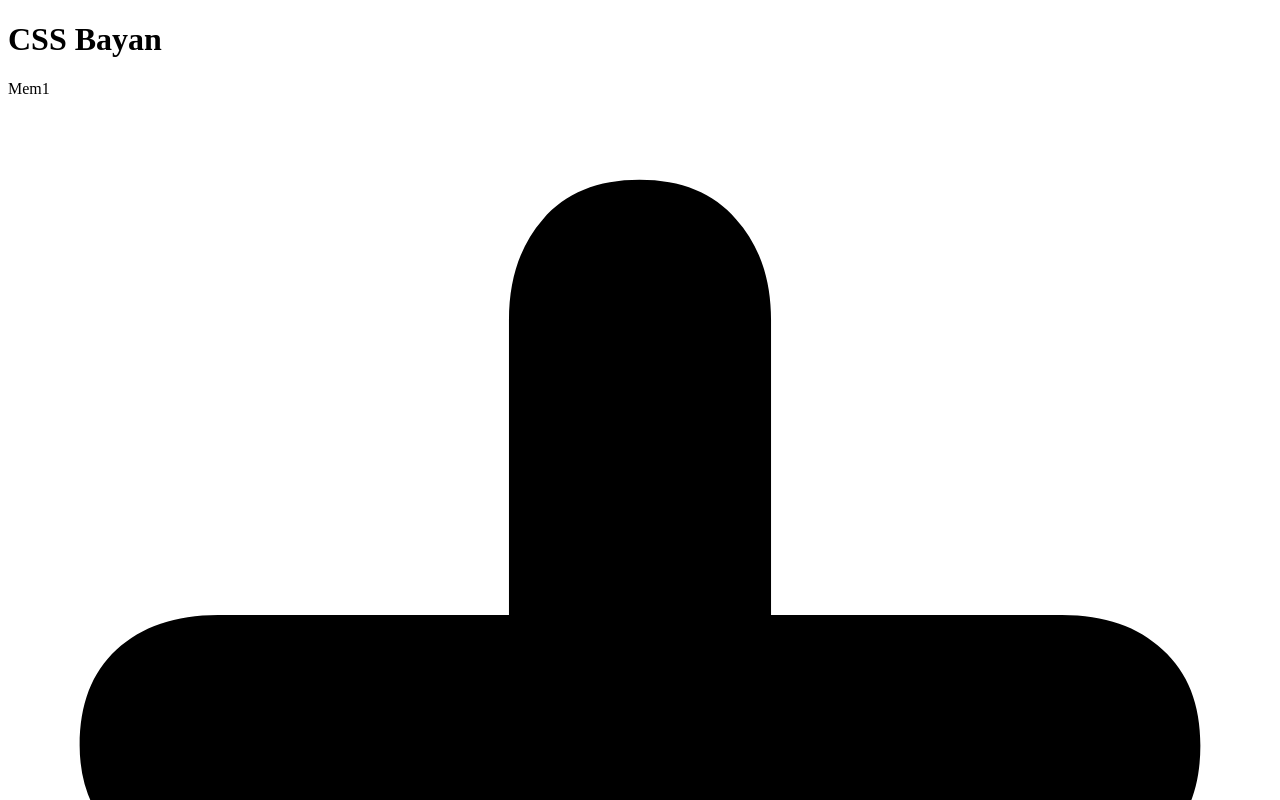
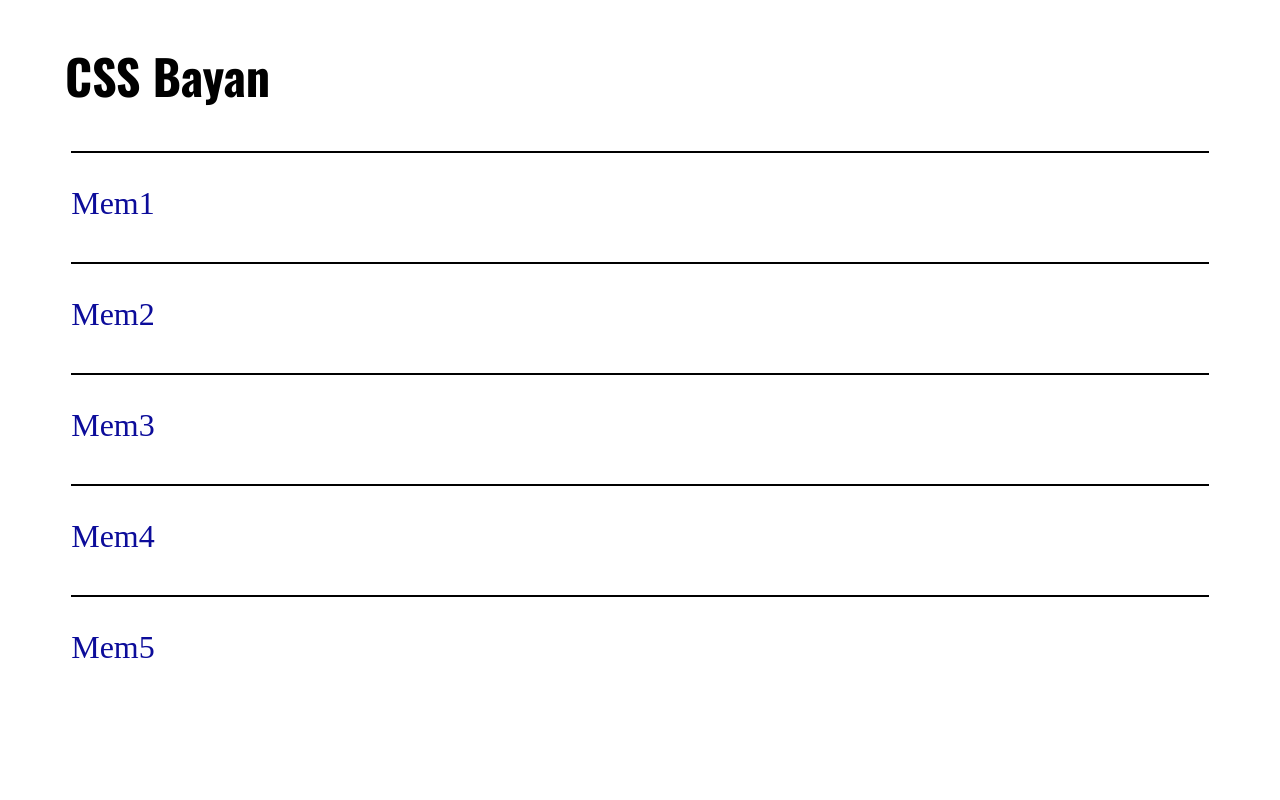
Before and after one commit to Sevastsyan-Panasik/cssBayan, a plain HTML site: page index.html in a window 1280 px wide. Shown: the top 800 px of the page. Drawn offline with nearby package versions, Linux system fonts and the light colour scheme; a web font is replaced by a local one.

Commit message:
feat: add appearance and styles (Sunday, March 12, 2023 23:08:59)

```diff
--- a/index.html
+++ b/index.html
@@ -11,29 +11,38 @@
     <div class="container">
       <h1 class="heading">CSS Bayan</h1>
       <div class="level">
+        <img src="./assets/images/one.jpg" alt="druzko" class="picture">
         <div class="zero">
-            <p>Mem1</p>
-            <img src="./assets/icons/PLUS.svg" alt="PLUS">
+            <p class="letters">Mem1</p>
+            <img src="./assets/icons/PLUS.svg" alt="PLUS" class="panin">
         </div>
       </div>
       <div class="level">
+        <img src="./assets/images/four.jpg" alt="druzko2" class="picture">
         <div class="zero">
-            <p>Mem2</p>
+            <p class="letters">Mem2</p>
+            <img src="./assets/icons/PLUS.svg" alt="PLUS" class="panin">
         </div>
       </div>
       <div class="level">
+        <img src="./assets/images/two.jpg" alt="family" class="picture">
         <div class="zero">
-            <p>Mem3</p>
+            <p class="letters">Mem3</p>
+            <img src="./assets/icons/PLUS.svg" alt="PLUS" class="panin">
         </div>
       </div>
       <div class="level">
+        <img src="./assets/images/three.jpg" alt="ring" class="picture">
         <div class="zero">
-            <p>Mem4</p>
+            <p class="letters">Mem4</p>
+            <img src="./assets/icons/PLUS.svg" alt="PLUS" class="panin">
         </div>
       </div>
       <div class="level">
+        <img src="./assets/images/five.jpg" alt="isus" class="picture">
         <div class="zero">
-            <p>Mem5</p>
+            <p class="letters">Mem5</p>
+            <img src="./assets/icons/PLUS.svg" alt="PLUS" class="panin">
         </div>
       </div>
     </div>
--- a/style.css
+++ b/style.css
@@ -0,0 +1,74 @@
+@import url('https://fonts.googleapis.com/css2?family=Oswald:wght@200;300;400;500;600;700&family=Sono:wght@200;300;400;500;600;700;800&display=swap');
+
+.zero {
+  display: flex;
+  flex-direction: row;
+  justify-content: space-between;
+  width: 100%;
+  align-items: center;
+}
+
+.panin {
+  height: 3%;
+  width: 3%;
+  transition: all 0.3s ease-in-out;
+  cursor: pointer;
+  display: none;
+}
+
+.container {
+  width: 100%;
+  height: 100%;
+  display: flex;
+  flex-direction: column;
+  align-items: center;
+gap: 0.5rem;
+}
+
+.level {
+  width: 90%;
+  height: 20%;
+  display: flex;
+  justify-content: center;
+  flex-direction: column-reverse;
+  align-items: center;
+  border-top: 0.15rem solid black;
+}
+
+.level:hover .picture {
+  height: 30rem;
+  width: 30rem;
+}
+
+.picture {
+  width: 0;
+  height: 0;
+  cursor: pointer;
+  transition: all 0.5s ease-in-out;
+}
+
+.heading {
+text-align: left;
+width: 91%;
+font-size: 3rem;
+font-family: "Oswald";
+}
+
+.level:hover .panin {
+    transform: rotate(45deg);
+}
+
+.letters {
+    font-size: 2rem;
+    font-family: "Sono";
+    color: rgb(12, 12, 154);
+    cursor: pointer;
+}
+
+.container:hover .letters {
+    color: black;
+}
+
+.container:hover .panin {
+    display: block;
+}
```
